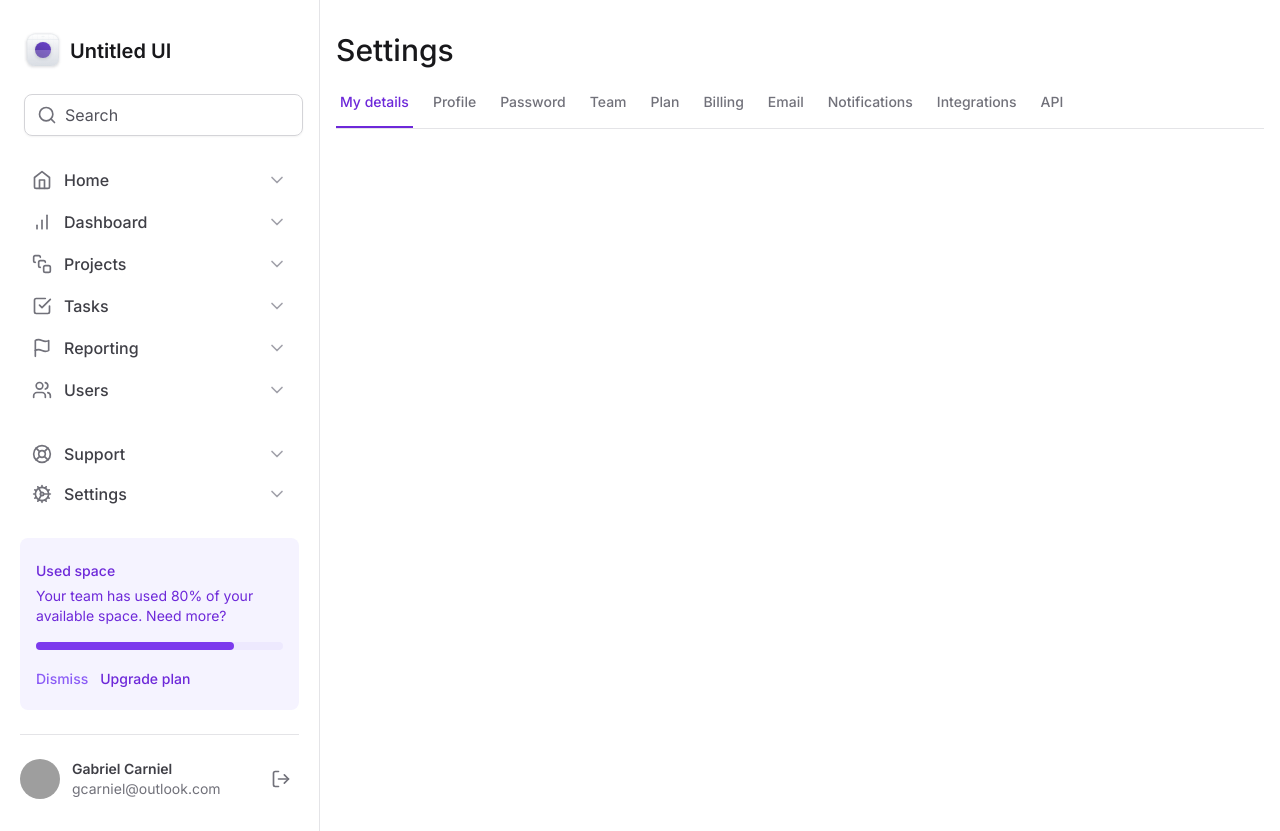
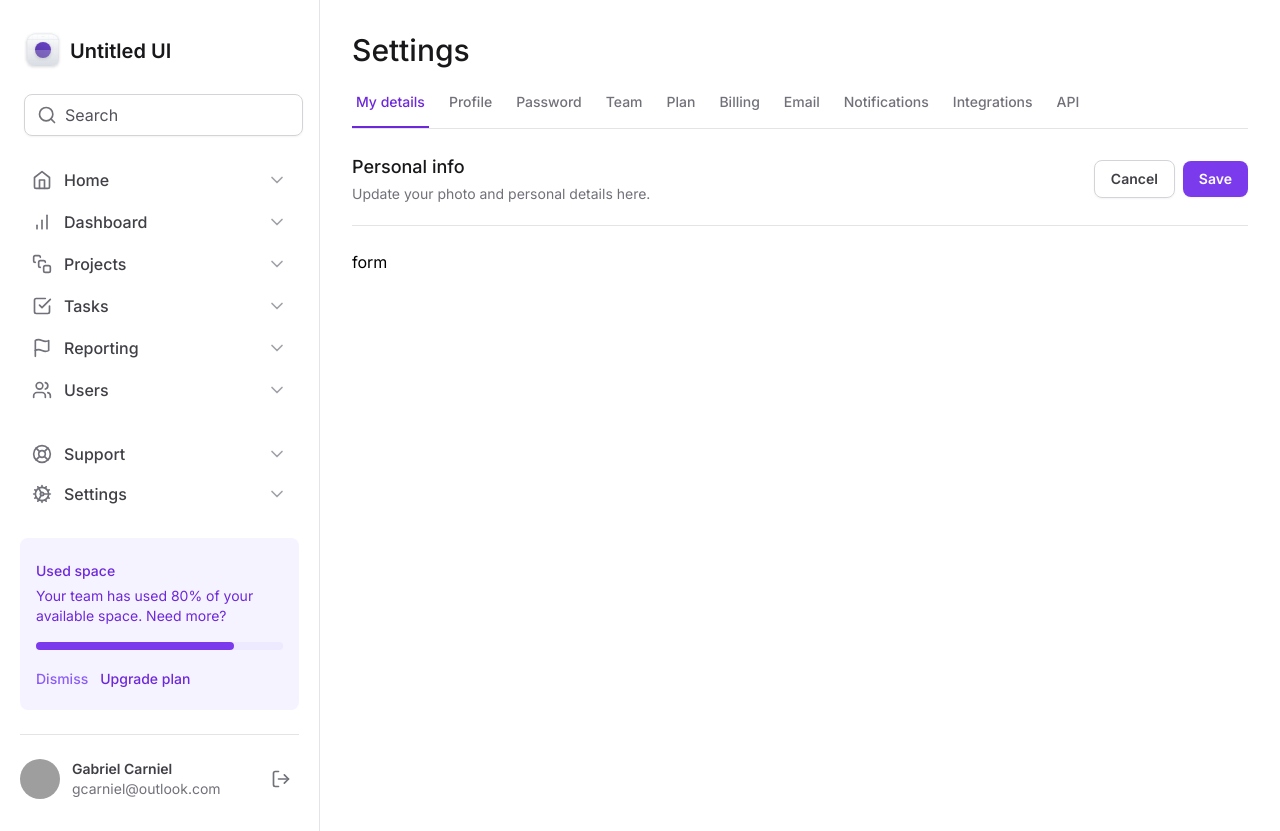
Before and after one commit to gcarniel/tailwind-next, a Next.js app: page / in a window 1280 px wide. Built offline with nearby package versions, Linux system fonts and the light colour scheme; grey boxes are pictures that could not be loaded.

Commit message:
iniciando formulario

```diff
--- a/src/app/layout.tsx
+++ b/src/app/layout.tsx
@@ -20,7 +20,7 @@ export default function RootLayout({
       <body className={inter.className}>
         <div className="grid min-h-screen grid-cols-app">
           <Sidebar />
-          <main className="px-4 pb-12 pt-8">{children}</main>
+          <main className="px-8 pb-12 pt-8">{children}</main>
         </div>
       </body>
     </html>
--- a/src/app/page.tsx
+++ b/src/app/page.tsx
@@ -6,6 +6,37 @@ export default function Home() {
       <h1 className="text-3xl font-medium text-zinc-900">Settings</h1>
 
       <SettingsTabs />
+
+      <div className="mt-6 flex flex-col ">
+        <div className="flex justify-between items-center pb-5 border-b border-zinc-200">
+          <div className="space-y-1">
+            <h2 className="text-lg font-medium text-zinc-900">Personal info</h2>
+            <span className="text-sm text-zinc-500">
+              Update your photo and personal details here.
+            </span>
+          </div>
+
+          <div className="flex items-center gap-2">
+            <button
+              type="button"
+              className="rounded-lg px-4 py-2 text-sm font-semibold shadow-sm border border-zinc-300 text-zinc-700 hover:bg-zinc-50"
+            >
+              Cancel
+            </button>
+            <button
+              type="submit"
+              form="settings"
+              className="rounded-lg px-4 py-2 text-sm font-semibold shadow-sm bg-violet-600 text-white hover:bg-violet-700"
+            >
+              Save
+            </button>
+          </div>
+        </div>
+
+        <form id="settings" className="mt-6 flex flex-col w-full ">
+          form
+        </form>
+      </div>
     </>
   )
 }
```
